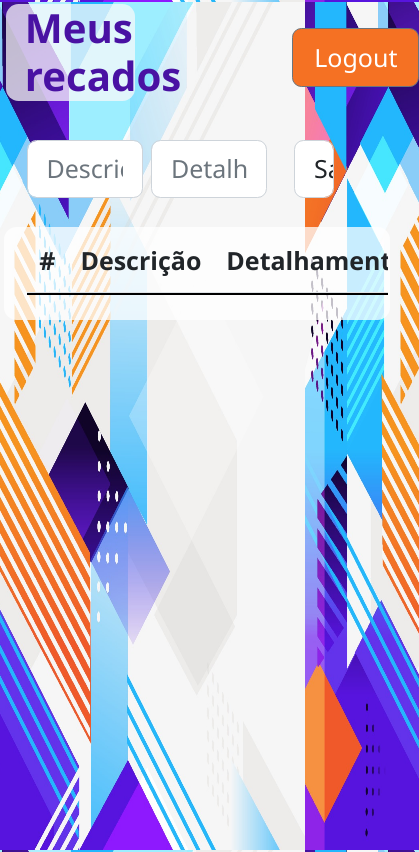
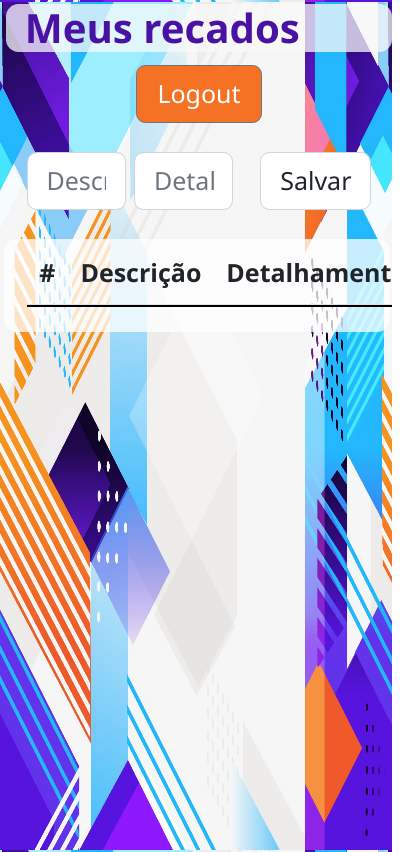
Before and after one commit to rodrigocelmer/logicaProgr_atividadeFinal, a website: page src/messages.html in a window 390 px wide. Shown: the whole page, 419 px wide, since content can reach past the window. Drawn offline with Linux system fonts and the light colour scheme.

Commit message:
messages.html responsiveness

```diff
--- a/src/messages.html
+++ b/src/messages.html
@@ -13,10 +13,10 @@
     <div class="row h-100 d-flex">
         <div class="col">
             <div class="row justify-content-between">
-                <div class="col-4 h1 customColorPurple bg-light bg-opacity-75 rounded-3">
+                <div class="col-sm-4 h1 customColorPurple bg-light bg-opacity-75 rounded-3">
                     Meus recados
                 </div>
-                <div class="col-2 d-flex align-items-center justify-content-center">
+                <div class="col-sm-2 d-flex align-items-center justify-content-center">
                     <button class="logoutBtn btn btn-outline-secondary">
                         <a href="./index.html">Logout</a>
                     </button>
@@ -24,19 +24,19 @@
             </div>
             <div class="row my-3">
                 <form class="d-flex flex-row justify-content-start" id="form_messages">
-                    <div class="col-4">
+                    <div class="col-sm-4">
                         <input required class="form-control" type="text" name="input_msgDescr" id="input_msgDescr" placeholder="Descrição">
                     </div>
-                    <div class="col-4 ms-1">
+                    <div class="col-sm-4 ms-1">
                         <input required class="form-control" type="text" name="input_msgDetails" id="input_msgDetails" placeholder="Detalhamento">
                     </div>
-                    <div class="col-1 ms-3">
+                    <div class="col-sm-2 ms-3">
                         <input class="form-control" type="submit" value="Salvar">
                     </div>
                 </form>
             </div>
             <div class="row bg-body bg-opacity-75 rounded-3">
-                <div class="col table-responsive">
+                <div class="col-12 table-responsive">
                     <table class="table table-hover text-center">
                         <thead>
                             <tr>
```
